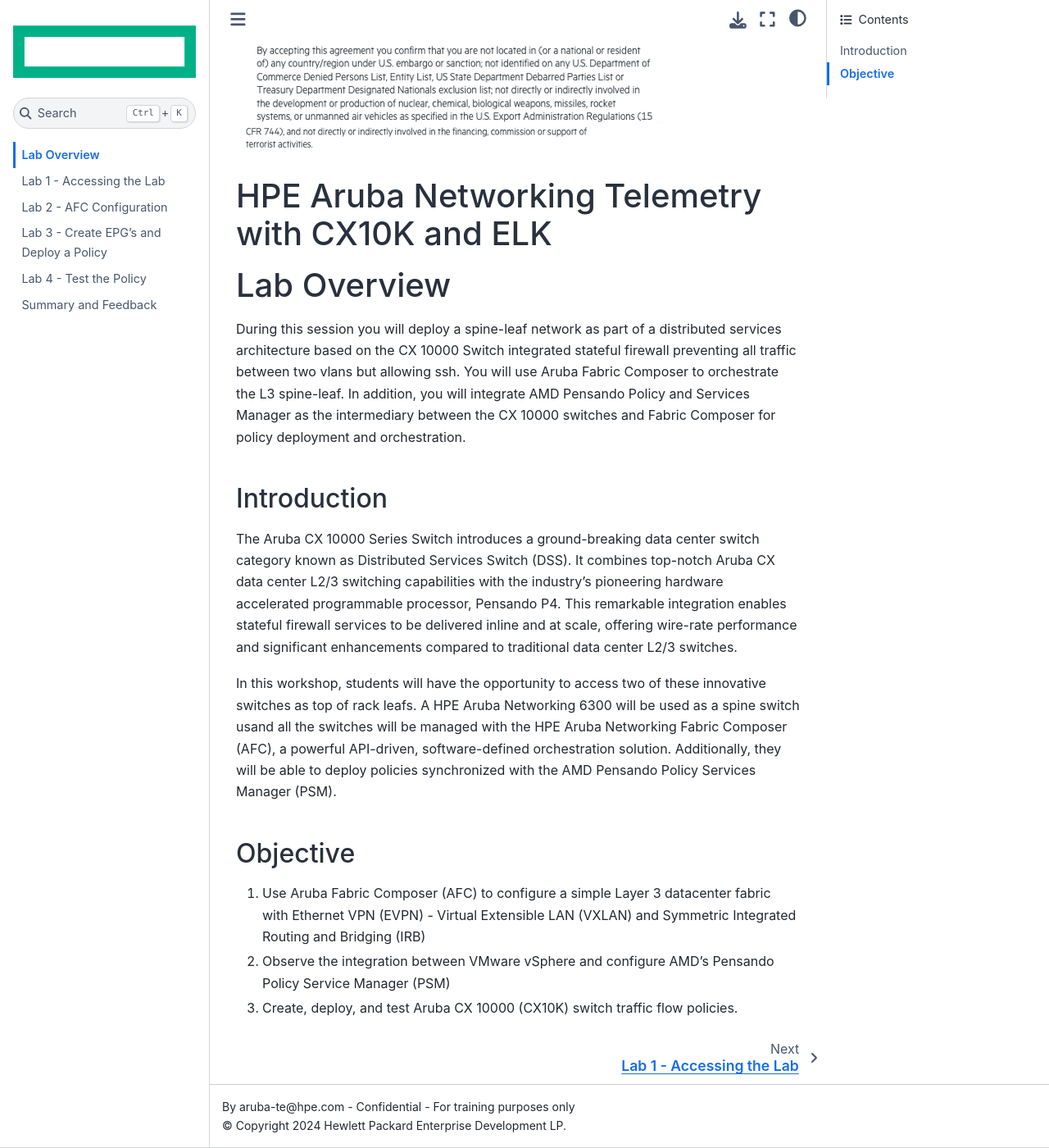
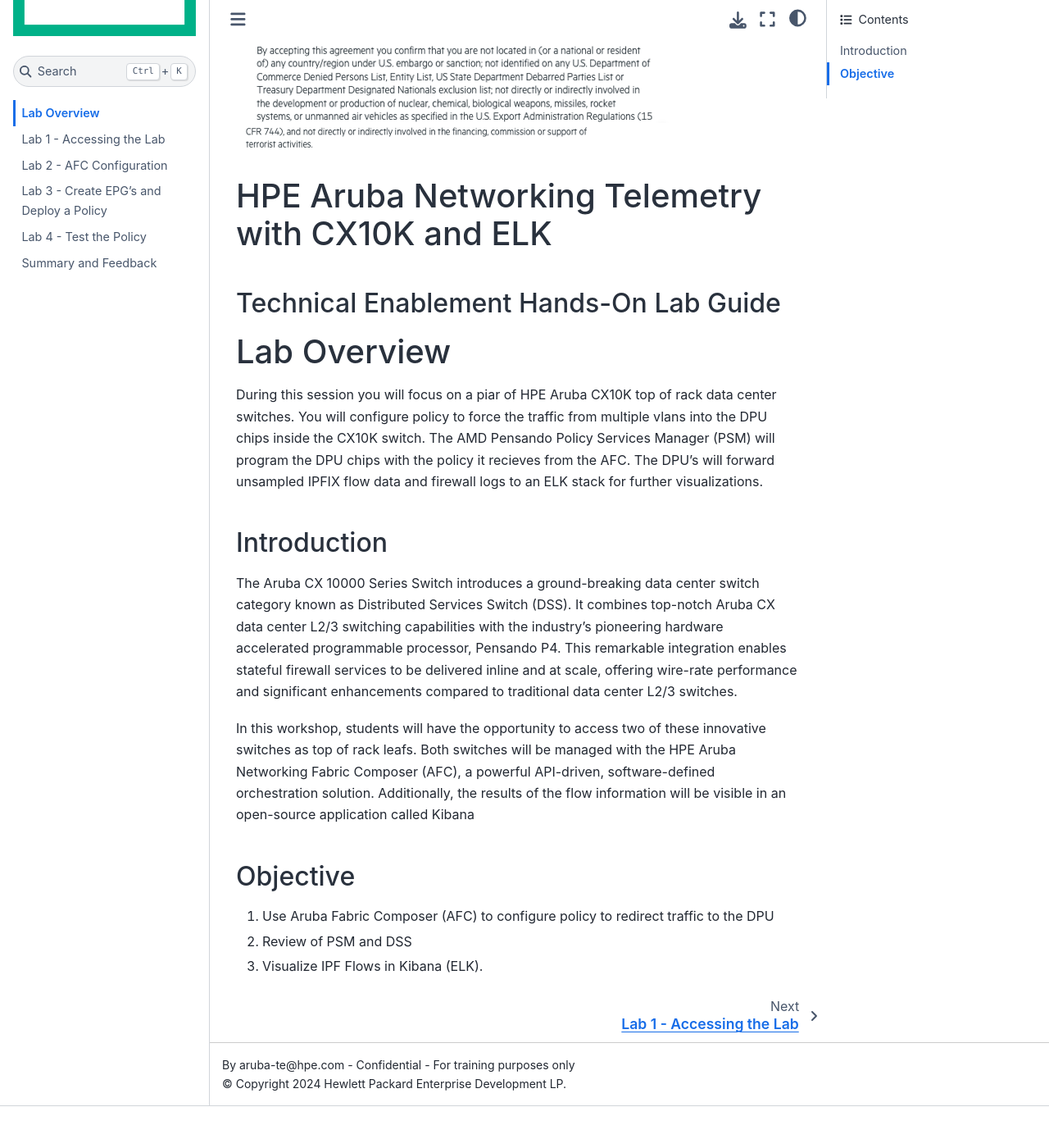
Before and after one commit to xod442/aruba-te-labguide-te4204, a Jupyter Book: the page built from docs/home.md, in a window 1280 px wide and 1400 px high, scrolled down 1021 px. Shown: the whole window at 82% size. Built offline with Jupyter Book 1.0.4 settings and Sphinx 7.4.7 and the Sphinx Book theme 1.1.4, drawn with Linux system fonts in a browser that asks for light colours; after the commit the page ends 2370 px from its top, so only the background shows below that.

Commit message:
see file for any changes

```diff
--- a/docs/home.md
+++ b/docs/home.md
@@ -5,15 +5,16 @@
 
 <h1>HPE Aruba Networking Telemetry with CX10K and ELK</h1>
 
+<h2>Technical Enablement Hands-On Lab Guide</h2>
+
 # Lab Overview
-During this session you will deploy a spine-leaf network as part of a distributed services architecture based on the CX 10000 Switch integrated stateful firewall preventing all traffic between two vlans but allowing ssh. You will use Aruba Fabric Composer to orchestrate the L3 spine-leaf. In addition, you will integrate AMD Pensando Policy and Services Manager as the intermediary between the CX 10000 switches and Fabric Composer for policy deployment and orchestration.
+During this session you will focus on a piar of HPE Aruba CX10K top of rack data center switches. You will configure policy to force the traffic from multiple vlans into the DPU chips inside the CX10K switch. The AMD Pensando Policy Services Manager (PSM) will program the DPU chips with the policy it recieves from the AFC. The DPU's will forward unsampled IPFIX flow data and firewall logs to an ELK stack for further visualizations.
 
 ### Introduction
 The Aruba CX 10000 Series Switch introduces a ground-breaking data center switch category known as Distributed Services Switch (DSS). It combines top-notch Aruba CX data center L2/3 switching capabilities with the industry's pioneering hardware accelerated programmable processor, Pensando P4. This remarkable integration enables stateful firewall services to be delivered inline and at scale, offering wire-rate performance and significant enhancements compared to traditional data center L2/3 switches.
 
-In this workshop, students will have the opportunity to access two of these innovative switches as top of rack leafs. A HPE Aruba Networking 6300 will be used as a spine switch usand all the switches will be managed with the HPE Aruba Networking Fabric Composer (AFC), a powerful API-driven, software-defined orchestration solution. Additionally, they will be able to deploy policies synchronized with the AMD Pensando Policy Services Manager (PSM).
-
+In this workshop, students will have the opportunity to access two of these innovative switches as top of rack leafs. Both switches will be managed with the HPE Aruba Networking Fabric Composer (AFC), a powerful API-driven, software-defined orchestration solution. Additionally, the results of the flow information will be visible in an open-source application called Kibana
 ### Objective
-1. Use Aruba Fabric Composer (AFC) to configure a simple Layer 3 datacenter fabric with Ethernet VPN (EVPN) - Virtual Extensible LAN (VXLAN) and Symmetric Integrated Routing and Bridging (IRB)
-2. Observe the integration between VMware vSphere and configure AMD's Pensando Policy Service Manager (PSM)
-3. Create, deploy, and test Aruba CX 10000 (CX10K) switch traffic flow policies.
+1. Use Aruba Fabric Composer (AFC) to configure policy to redirect traffic to the DPU
+2. Review of PSM and DSS
+3. Visualize IPF Flows in Kibana (ELK).
```
